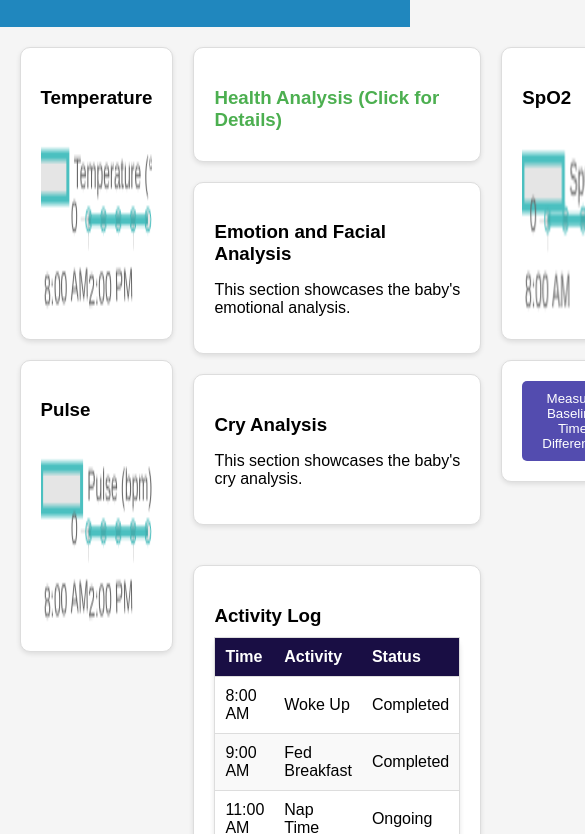
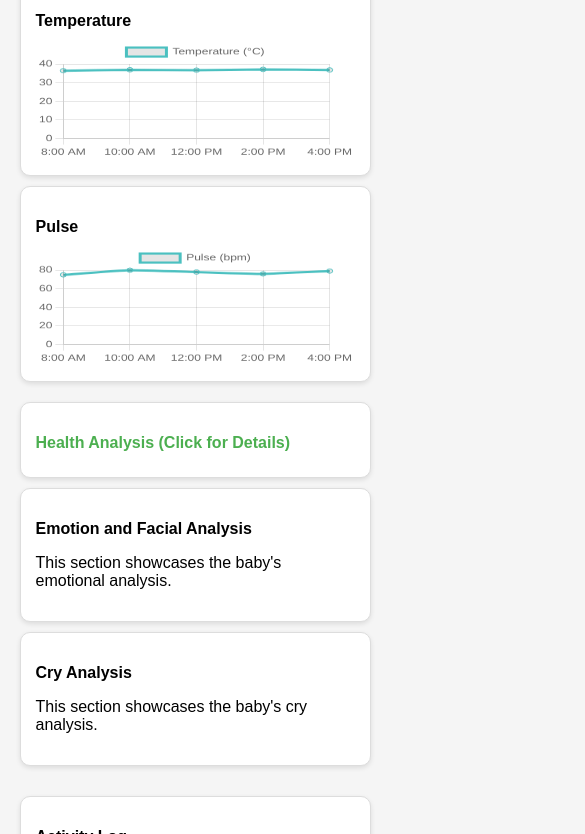
Before and after one commit to AnkitaKanojia09/ILP_website, a plain HTML site: page index.html in a window 390 px wide. Shown: the part 130-964 px from the top of the page, 585 px wide, since content can reach past the window. Drawn offline with nearby package versions, Linux system fonts and the light colour scheme.

Commit message:
updated CSS for responsive

```diff
--- a/style.css
+++ b/style.css
@@ -22,6 +22,7 @@
 
 .dashboard-main {
   display: flex;
+  flex-direction: column; /* Changed to column for smaller screens */
   justify-content: space-between;
   gap: 20px;
   margin: 20px;
@@ -125,3 +126,67 @@
   text-align: center;
   margin-bottom: 10px;
 }
+
+/* Media Queries for Responsiveness */
+@media (max-width: 1024px) {
+  .dashboard-main {
+    flex-direction: column; /* Stack panels vertically on tablet/medium screens */
+  }
+
+  .left-panel, .center-panel, .right-panel {
+    flex: 1;
+    gap: 10px;
+  }
+
+  #charts-container {
+    flex-direction: column; /* Stack charts vertically on smaller screens */
+  }
+
+  .chart {
+    max-width: 100%; /* Ensure charts take full width on smaller screens */
+  }
+}
+
+@media (max-width: 768px) {
+  .dashboard-header h1 {
+    font-size: 24px; /* Adjust header size on smaller screens */
+  }
+
+  .widget {
+    padding: 15px; /* Reduce padding for smaller devices */
+  }
+
+  canvas {
+    height: 150px !important; /* Reduce chart height on smaller screens */
+  }
+
+  button {
+    padding: 8px 16px; /* Adjust button padding */
+  }
+
+  #activity-log-table {
+    font-size: 14px; /* Reduce table font size */
+  }
+}
+
+@media (max-width: 480px) {
+  .dashboard-header h1 {
+    font-size: 20px; /* Adjust header size for mobile screens */
+  }
+
+  .widget h3 {
+    font-size: 16px; /* Adjust title font size */
+  }
+
+  button {
+    font-size: 14px; /* Adjust button font size */
+  }
+
+  canvas {
+    height: 120px !important; /* Adjust chart height for mobile */
+  }
+
+  #charts-container {
+    flex-direction: column;
+  }
+}
```
